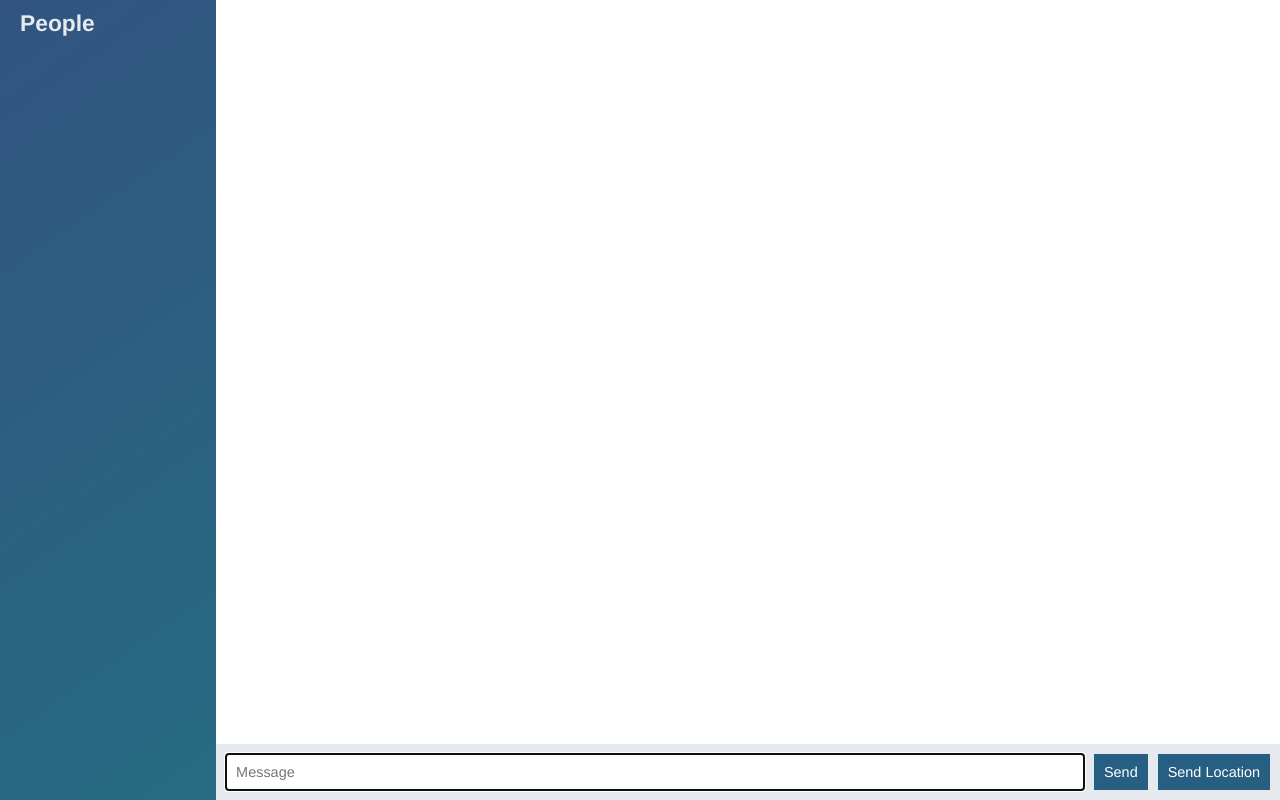
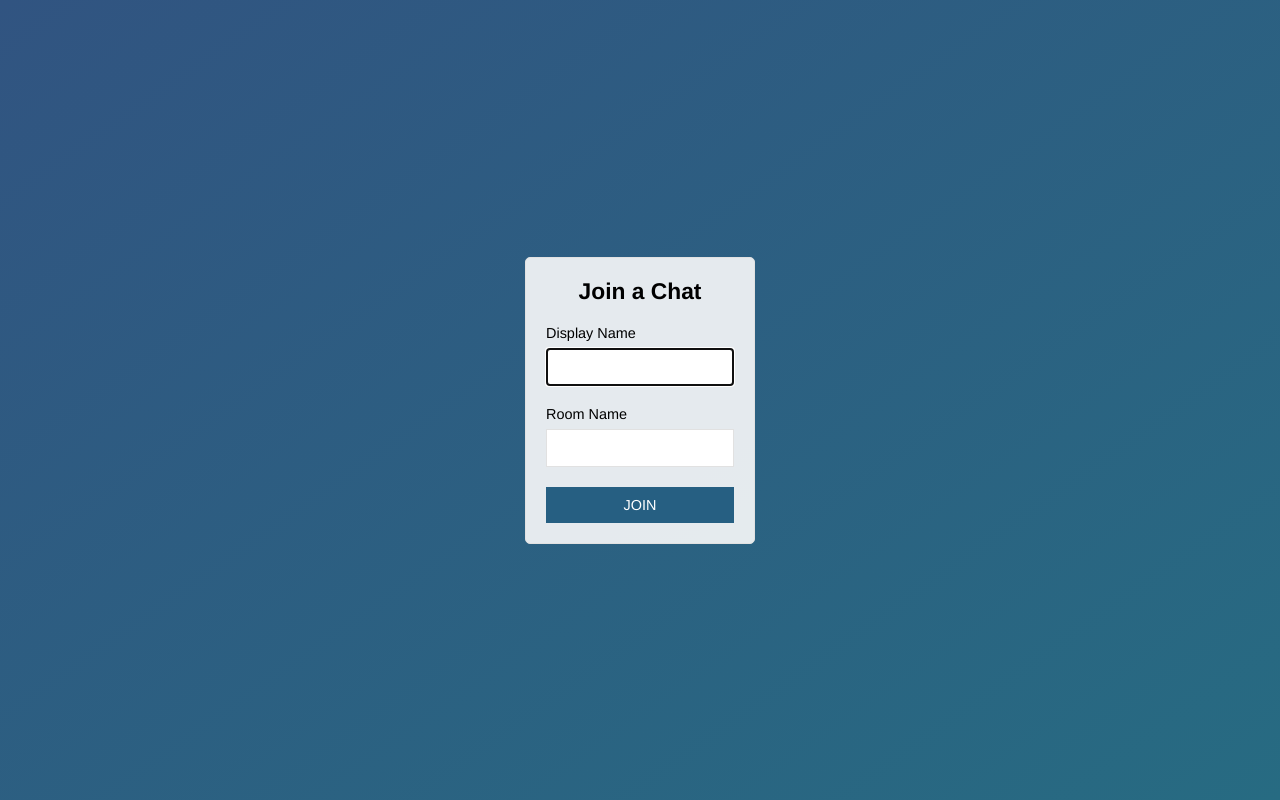
Before and after one commit to minuka-its/node-chat-app, a website: page public/index.html in a window 1280 px wide. Drawn offline with nearby package versions, Linux system fonts and the light colour scheme; no server answers.

Commit message:
Added login page

```diff
--- a/public/index.html
+++ b/public/index.html
@@ -2,58 +2,29 @@
   <html>
   <head>
     <meta charset="utf-8">
+    <title>JOIN | ARUTO</title>
+    <meta name="viewport" content="width=device-width, initial-scale=1, user-scalable=no">
     <link rel="stylesheet" href="/css/styles.css">
   </head>
-<body class="chat">
-
-  <div class="chat__sidebar">
-    <h3>People</h3>
-    <div id="users"></div>
+  <body class="centered-form">
+    <div class="centered-form__form">
+      <form action="/chat.html">
+        <div class="form-field">
+          <h3>Join a Chat</h3>
         </div>
-
-  <div class="chat__main">
-    <ol id="messages" class="chat__messages"></ol>
-    <div class="chat__footer">
-      <form id="message-form">
-        <input name="message" type="input" placeholder="Message" autofocus autocomplete="off"/>
-        <button>Send</button>
+        <div class="form-field">
+          <label>Display Name</label>
+          <input type="text" name="name" autofocus/>
+        </div>
+        <div class="form-field">
+          <label>Room Name</label>
+          <input type="text" name="room"/>
+        </div>
+        <div class="form-field">
+          <button>JOIN</button>
+        </div>
       </form>
-      <button id="send-location">Send Location</button>
     </div>
-  </div>
-
-  <script id="message-template" type="text/template">
-    <li class="message">
-      <div class="message__title">
-        <h4>{{from}}</h4>
-        <span>{{createdAt}}</span>
-      </div>
-      <div class="message__body">
-        <p>{{text}}</p>
-      </div>
-    </li>
-  </script>
-
-  <script id="location-message-template" type="text/template">
-    <li class="message">
-      <div class="message__title">
-        <h4>{{from}}</h4>
-        <span>{{createdAt}}</span>
-      </div>
-      <div class="message__body">
-        <p>
-          <a href="{{url}}" target="_blank">My Current Location</a>
-        </p>
-      </div>
-    </li>
-  </script>
-
-
-  <script src="/socket.io/socket.io.js"></script>
-  <script src="/js/libs/jquery-3.3.1.min.js"></script>
-  <script src = "/js/index.js"></script>
-  <script src = "/js/libs/moment.js"></script>
-  <script src = "/js/libs/mustache.js"></script>
   </body>
 
   </html>
```
Also changed, not shown: public/chat.html (added, +61 -0 lines), public/js/chat.js (renamed from public/js/index.js). Lines whose indentation alone changed are shown as unchanged.
